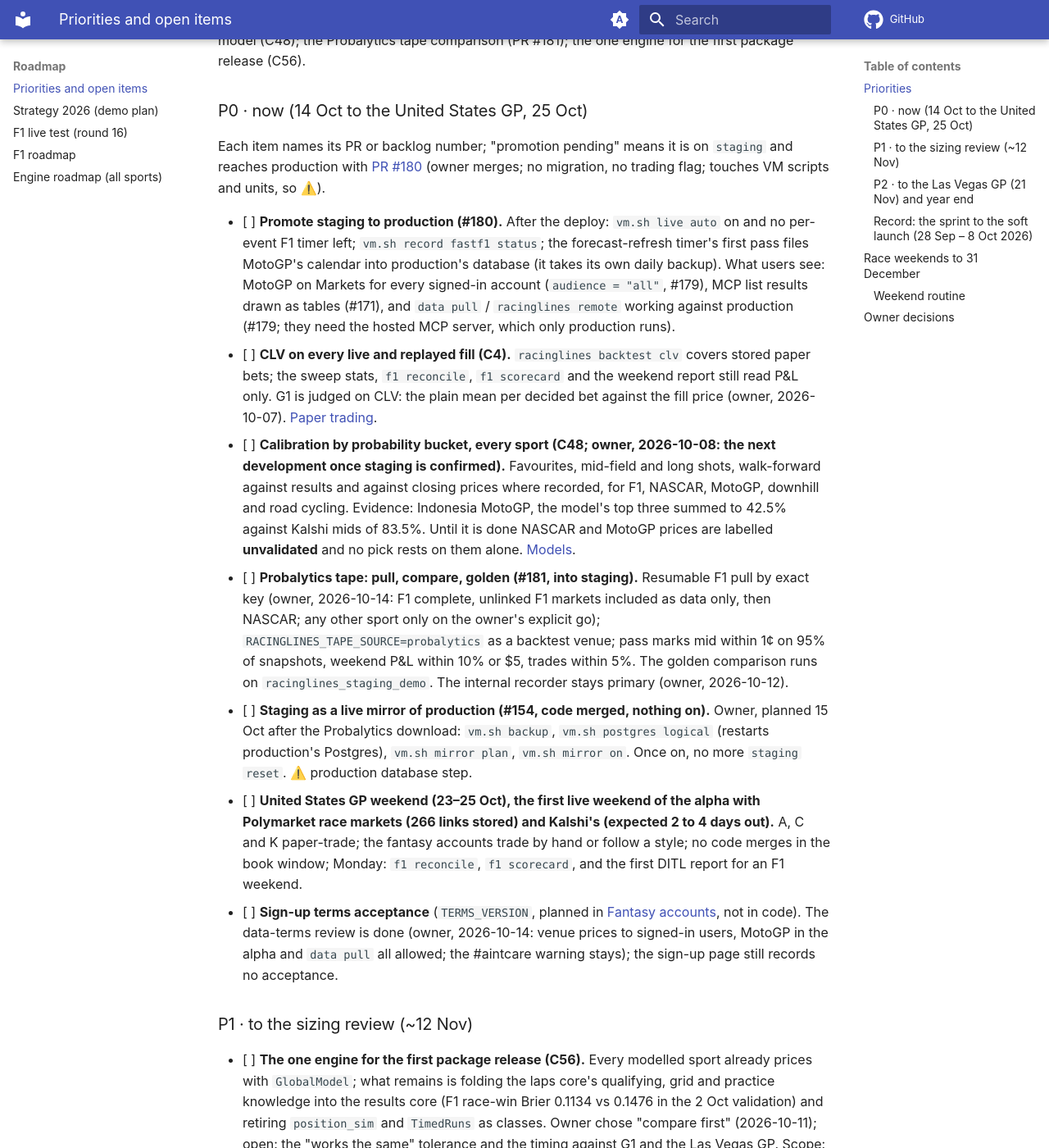
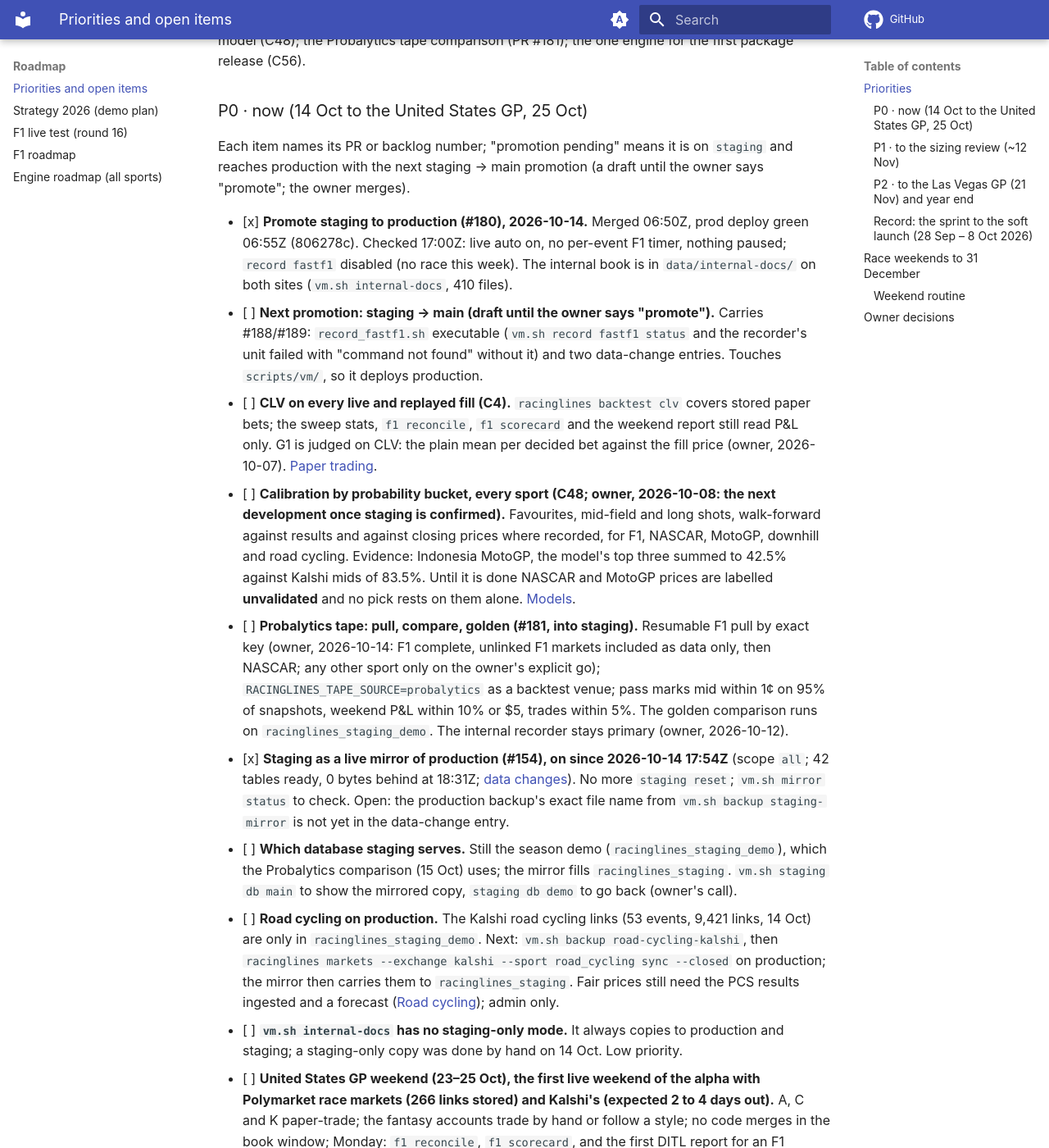
Before and after one commit to lalligagger/racinglines-public, an MkDocs documentation site: the page built from docs/todo.md, in a window 1280 px wide and 1400 px high, scrolled down 1374 px. Shown: the whole window at 82% size. Built offline with MkDocs 1.6.1 and Material for MkDocs 9.7.7, drawn with Linux system fonts in a browser that asks for light colours; comment, search, counter and statistics services are not loaded.

Commit message:
Todo: #180 promoted, mirror on; record what is still open before the Probalytics demo
Co-Authored-By: Claude Opus 5.5 (1M context) <noreply@anthropic.com>
Claude-Session: https://claude.ai/code/session_01B4bZSH6HgnabwFMYYqxDhe

```diff
--- a/docs/todo.md
+++ b/docs/todo.md
@@ -44,14 +44,14 @@ first package release (C56).
 ### P0 · now (14 Oct to the United States GP, 25 Oct)
 
 Each item names its PR or backlog number; "promotion pending" means it is on `staging` and reaches production with
-[PR #180](https://github.com/lalligagger/racinglines-public/pull/180) (owner merges; no migration, no trading flag;
-touches VM scripts and units, so ⚠️).
+the next staging → main promotion (a draft until the owner says "promote"; the owner merges).
 
-- [ ] **Promote staging to production (#180).** After the deploy: `vm.sh live auto` on and no per-event F1 timer
-      left; `vm.sh record fastf1 status`; the forecast-refresh timer's first pass files MotoGP's calendar into
-      production's database (it takes its own daily backup). What users see: MotoGP on Markets for every signed-in
-      account (`audience = "all"`, #179), MCP list results drawn as tables (#171), and `data pull` / `racinglines
-      remote` working against production (#179; they need the hosted MCP server, which only production runs).
+- [x] **Promote staging to production (#180), 2026-10-14.** Merged 06:50Z, prod deploy green 06:55Z (806278c).
+      Checked 17:00Z: live auto on, no per-event F1 timer, nothing paused; `record fastf1` disabled (no race this
+      week). The internal book is in `data/internal-docs/` on both sites (`vm.sh internal-docs`, 410 files).
+- [ ] **Next promotion: staging → main (draft until the owner says "promote").** Carries #188/#189:
+      `record_fastf1.sh` executable (`vm.sh record fastf1 status` and the recorder's unit failed with "command not
+      found" without it) and two data-change entries. Touches `scripts/vm/`, so it deploys production.
 - [ ] **CLV on every live and replayed fill (C4).** `racinglines backtest clv` covers stored paper bets; the sweep
       stats, `f1 reconcile`, `f1 scorecard` and the weekend report still read P&L only. G1 is judged on CLV: the plain
       mean per decided bet against the fill price (owner, 2026-10-07). [Paper trading](#paper-trading).
@@ -65,9 +65,19 @@ touches VM scripts and units, so ⚠️).
       owner's explicit go); `RACINGLINES_TAPE_SOURCE=probalytics` as a backtest venue; pass marks mid within 1¢ on 95%
       of snapshots, weekend P&L within 10% or $5, trades within 5%. The golden comparison runs on
       `racinglines_staging_demo`. The internal recorder stays primary (owner, 2026-10-12).
-- [ ] **Staging as a live mirror of production (#154, code merged, nothing on).** Owner, planned 15 Oct after the
-      Probalytics download: `vm.sh backup`, `vm.sh postgres logical` (restarts production's Postgres), `vm.sh mirror
-      plan`, `vm.sh mirror on`. Once on, no more `staging reset`. ⚠️ production database step.
+- [x] **Staging as a live mirror of production (#154), on since 2026-10-14 17:54Z** (scope `all`; 42 tables ready,
+      0 bytes behind at 18:31Z; [data changes](data-changes.md)). No more `staging reset`; `vm.sh mirror status` to
+      check. Open: the production backup's exact file name from `vm.sh backup staging-mirror` is not yet in the
+      data-change entry.
+- [ ] **Which database staging serves.** Still the season demo (`racinglines_staging_demo`), which the Probalytics
+      comparison (15 Oct) uses; the mirror fills `racinglines_staging`. `vm.sh staging db main` to show the mirrored
+      copy, `staging db demo` to go back (owner's call).
+- [ ] **Road cycling on production.** The Kalshi road cycling links (53 events, 9,421 links, 14 Oct) are only in
+      `racinglines_staging_demo`. Next: `vm.sh backup road-cycling-kalshi`, then `racinglines markets --exchange kalshi
+      --sport road_cycling sync --closed` on production; the mirror then carries them to `racinglines_staging`. Fair
+      prices still need the PCS results ingested and a forecast ([Road cycling](road-cycling.md)); admin only.
+- [ ] **`vm.sh internal-docs` has no staging-only mode.** It always copies to production and staging; a staging-only
+      copy was done by hand on 14 Oct. Low priority.
 - [ ] **United States GP weekend (23–25 Oct), the first live weekend of the alpha with Polymarket race markets
       (266 links stored) and Kalshi's (expected 2 to 4 days out).** A, C and K paper-trade; the fantasy accounts trade
       by hand or follow a style; no code merges in the book window; Monday: `f1 reconcile`, `f1 scorecard`, and the
```
